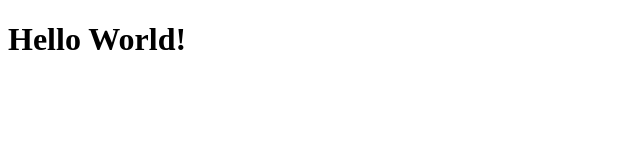
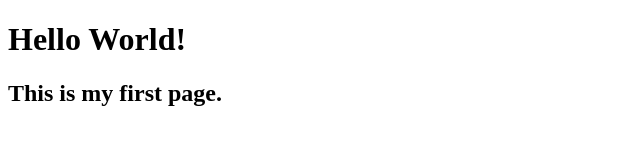
Before and after one commit to Darpana22/html_css, a plain HTML site: page index.html in a window 1280 px wide. Shown: the whole page, without its empty margins (0-640 px from the left). Drawn offline with Linux system fonts and the light colour scheme.

Commit message:
Update index.html

```diff
--- a/index.html
+++ b/index.html
@@ -7,5 +7,6 @@
 </head>
 <body>
     <h1>Hello World!</h1>
+    <h2>This is my first page.</h2>
 </body>
 </html>
```
